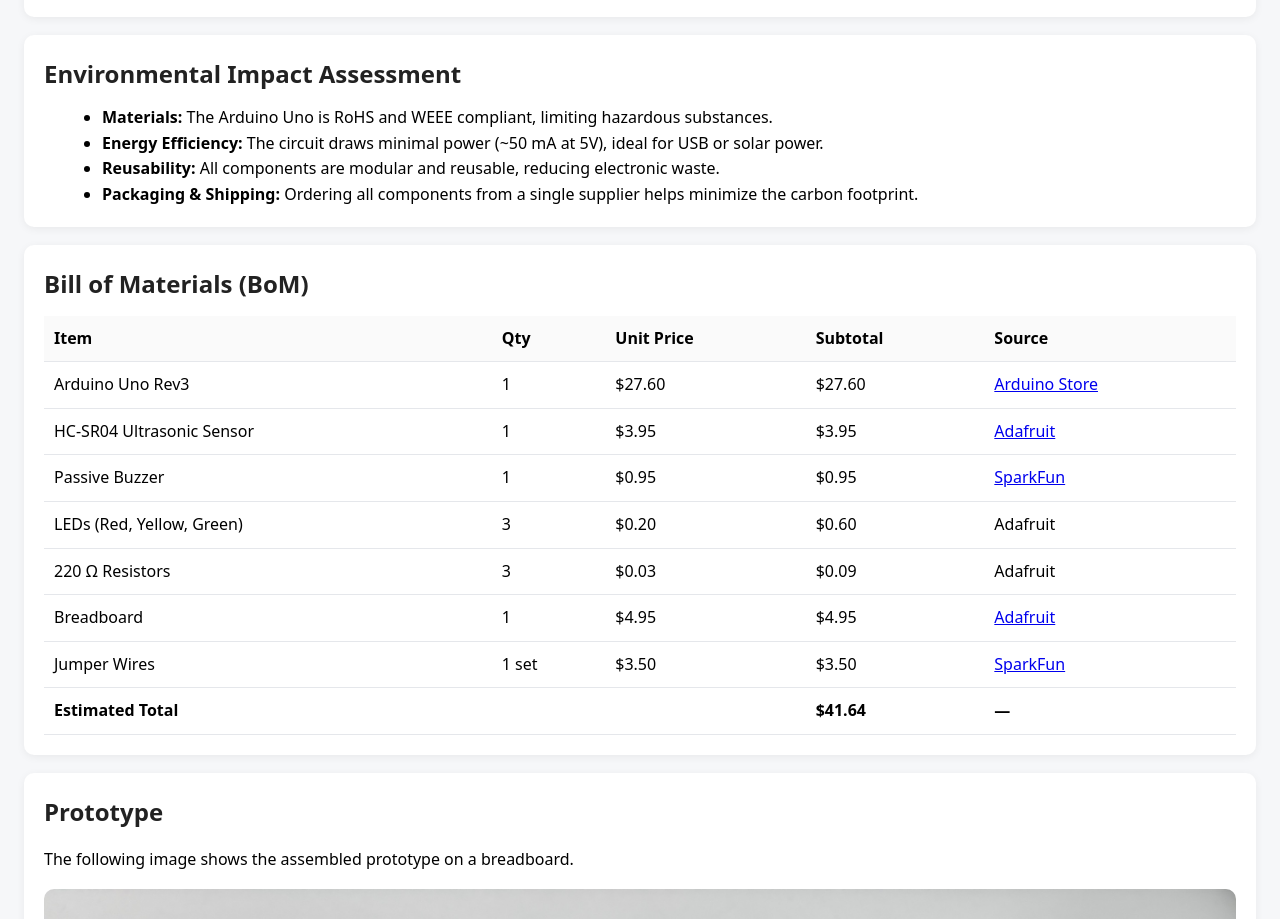
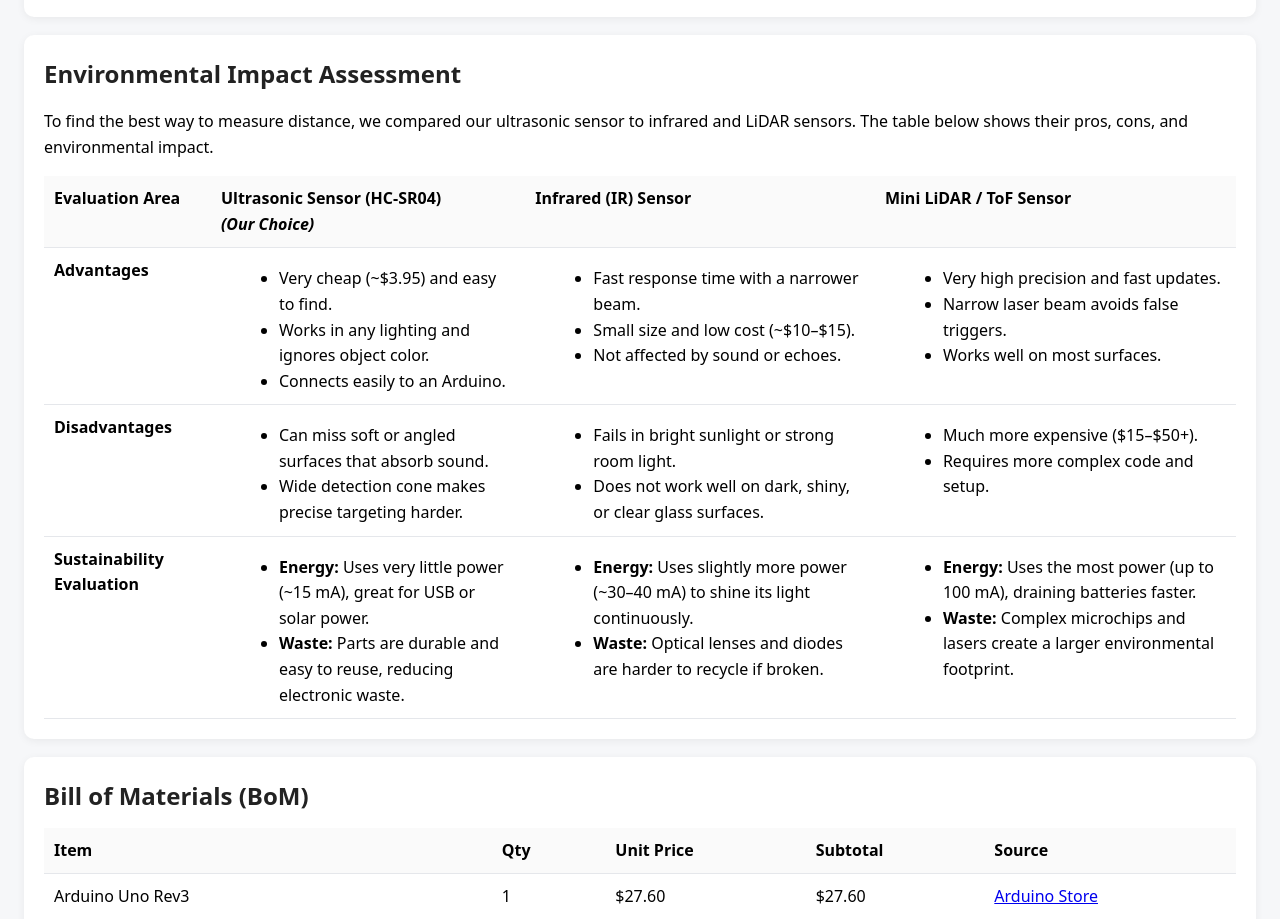
Before and after one commit to anarodrigues/projectReportTech117, a plain HTML site: page index.html in a window 1280 px wide. Shown: the part 2027-2946 px from the top of the page. Drawn offline with nearby package versions, Linux system fonts and the light colour scheme.

Commit message:
Add files via upload

```diff
--- a/index.html
+++ b/index.html
@@ -142,14 +142,86 @@
 
   <section id="environment">
     <h2>Environmental Impact Assessment</h2>
-    <ul>
-      <li><strong>Materials:</strong> The Arduino Uno is RoHS and WEEE compliant, limiting hazardous substances.</li>
-      <li><strong>Energy Efficiency:</strong> The circuit draws minimal power (~50 mA at 5V), ideal for USB or solar
-        power.</li>
-      <li><strong>Reusability:</strong> All components are modular and reusable, reducing electronic waste.</li>
-      <li><strong>Packaging & Shipping:</strong> Ordering all components from a single supplier helps minimize the
-        carbon footprint.</li>
-    </ul>
+    <p>To find the best way to measure distance, we compared our ultrasonic sensor to infrared and LiDAR sensors. The table below shows their pros, cons, and environmental impact.</p>
+
+    <table>
+      <thead>
+        <tr>
+          <th>Evaluation Area</th>
+          <th>Ultrasonic Sensor (HC-SR04)<br><em>(Our Choice)</em></th>
+          <th>Infrared (IR) Sensor</th>
+          <th>Mini LiDAR / ToF Sensor</th>
+        </tr>
+      </thead>
+      <tbody>
+        <tr>
+          <td><strong>Advantages</strong></td>
+          <td>
+            <ul>
+              <li>Very cheap (~$3.95) and easy to find.</li>
+              <li>Works in any lighting and ignores object color.</li>
+              <li>Connects easily to an Arduino.</li>
+            </ul>
+          </td>
+          <td>
+            <ul>
+              <li>Fast response time with a narrower beam.</li>
+              <li>Small size and low cost (~$10–$15).</li>
+              <li>Not affected by sound or echoes.</li>
+            </ul>
+          </td>
+          <td>
+            <ul>
+              <li>Very high precision and fast updates.</li>
+              <li>Narrow laser beam avoids false triggers.</li>
+              <li>Works well on most surfaces.</li>
+            </ul>
+          </td>
+        </tr>
+        <tr>
+          <td><strong>Disadvantages</strong></td>
+          <td>
+            <ul>
+              <li>Can miss soft or angled surfaces that absorb sound.</li>
+              <li>Wide detection cone makes precise targeting harder.</li>
+            </ul>
+          </td>
+          <td>
+            <ul>
+              <li>Fails in bright sunlight or strong room light.</li>
+              <li>Does not work well on dark, shiny, or clear glass surfaces.</li>
+            </ul>
+          </td>
+          <td>
+            <ul>
+              <li>Much more expensive ($15–$50+).</li>
+              <li>Requires more complex code and setup.</li>
+            </ul>
+          </td>
+        </tr>
+        <tr>
+          <td><strong>Sustainability Evaluation</strong></td>
+          <td>
+            <ul>
+              <li><strong>Energy:</strong> Uses very little power (~15 mA), great for USB or solar power.</li>
+              <li><strong>Waste:</strong> Parts are durable and easy to reuse, reducing electronic waste.</li>
+            </ul>
+          </td>
+          <td>
+            <ul>
+              <li><strong>Energy:</strong> Uses slightly more power (~30–40 mA) to shine its light continuously.</li>
+              <li><strong>Waste:</strong> Optical lenses and diodes are harder to recycle if broken.</li>
+            </ul>
+          </td>
+          <td>
+            <ul>
+              <li><strong>Energy:</strong> Uses the most power (up to 100 mA), draining batteries faster.</li>
+              <li><strong>Waste:</strong> Complex microchips and lasers create a larger environmental footprint.</li>
+            </ul>
+          </td>
+        </tr>
+      </tbody>
+    </table>
   </section>
 
   <section id="bom">
```
